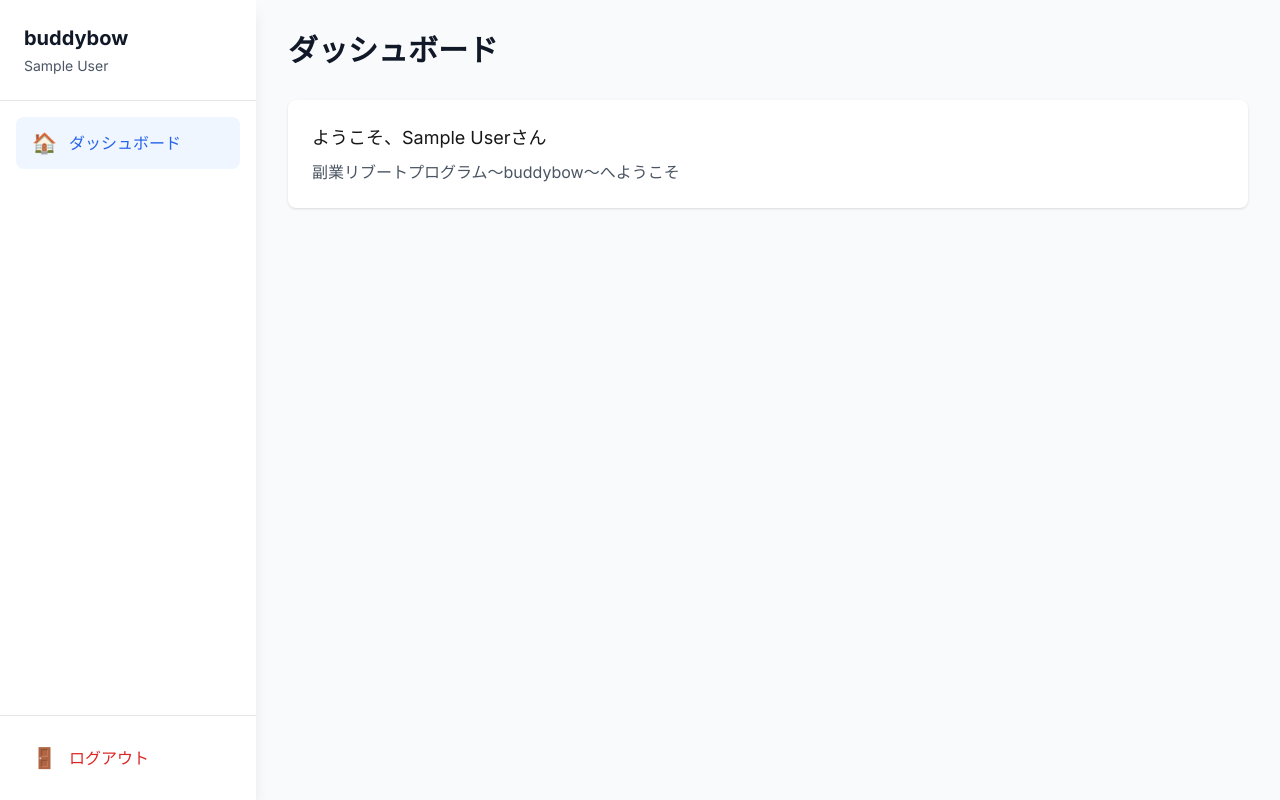
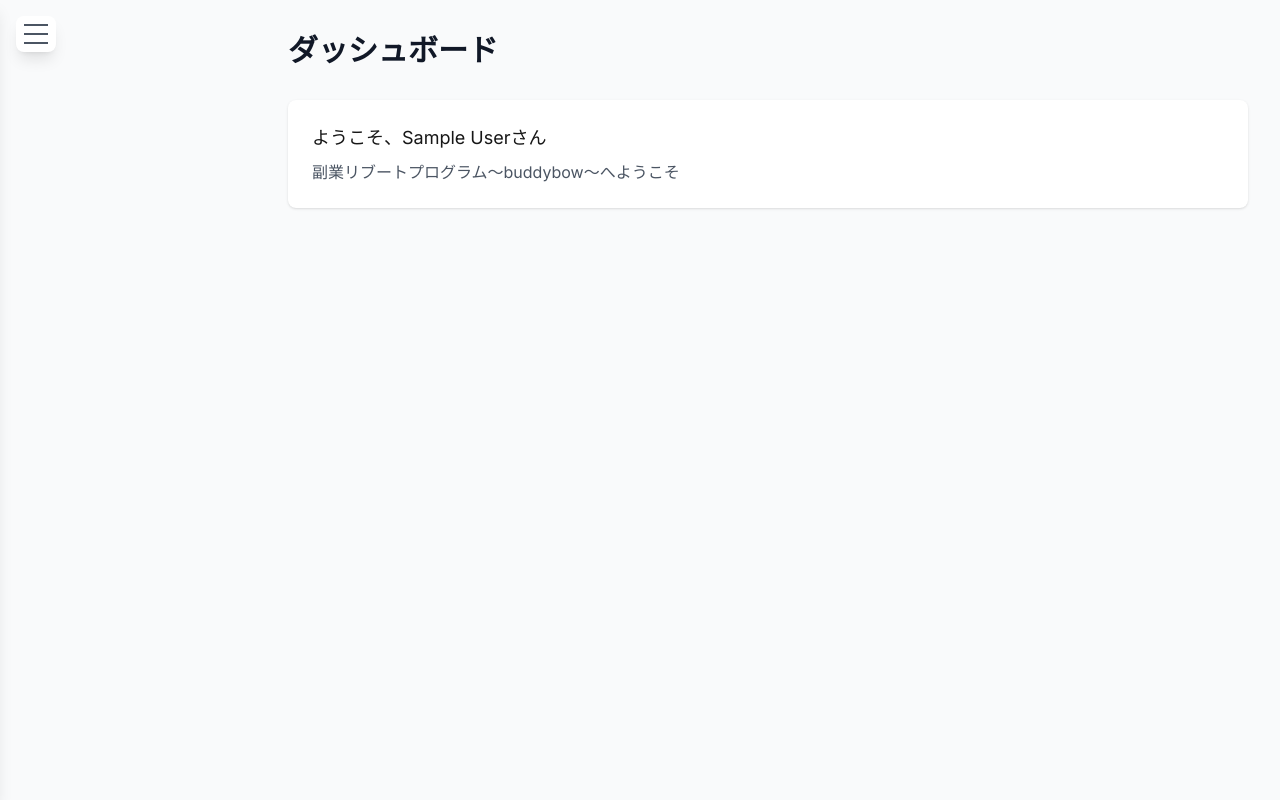
Before and after one commit to takasakimo/buddybow, a Next.js app: page /dashboard in a window 1280 px wide. Built offline with nearby package versions, Linux system fonts and the light colour scheme; no server answers; sample sign-in values are in the browser's storage.

Commit message:
サイドバーを全デバイスでハンバーガーメニューに統一

```diff
--- a/components/layout/Sidebar.tsx
+++ b/components/layout/Sidebar.tsx
@@ -31,10 +31,10 @@ export default function Sidebar() {
 
   return (
     <>
-      {/* ハンバーガーメニューボタン (スマホのみ) */}
+      {/* ハンバーガーメニューボタン */}
       <button
         onClick={() => setIsOpen(!isOpen)}
-        className="lg:hidden fixed top-4 left-4 z-50 p-2 bg-white rounded-lg shadow-lg"
+        className="fixed top-4 left-4 z-50 p-2 bg-white rounded-lg shadow-lg hover:bg-gray-50"
       >
         <div className="w-6 h-5 flex flex-col justify-between">
           <span className={`block h-0.5 w-full bg-gray-600 transition-transform ${isOpen ? 'rotate-45 translate-y-2' : ''}`}></span>
@@ -43,11 +43,11 @@ export default function Sidebar() {
         </div>
       </button>
 
-      {/* オーバーレイ (スマホのみ) */}
+      {/* オーバーレイ */}
       {isOpen && (
         <div
           onClick={() => setIsOpen(false)}
-          className="lg:hidden fixed inset-0 bg-black bg-opacity-50 z-30"
+          className="fixed inset-0 bg-black bg-opacity-50 z-30"
         />
       )}
 
@@ -55,7 +55,7 @@ export default function Sidebar() {
       <aside
         className={`fixed top-0 left-0 h-full w-64 bg-white shadow-lg z-40 transform transition-transform duration-300 ${
           isOpen ? 'translate-x-0' : '-translate-x-full'
-        } lg:translate-x-0`}
+        }`}
       >
         <div className="flex flex-col h-full">
           {/* ヘッダー */}
```
